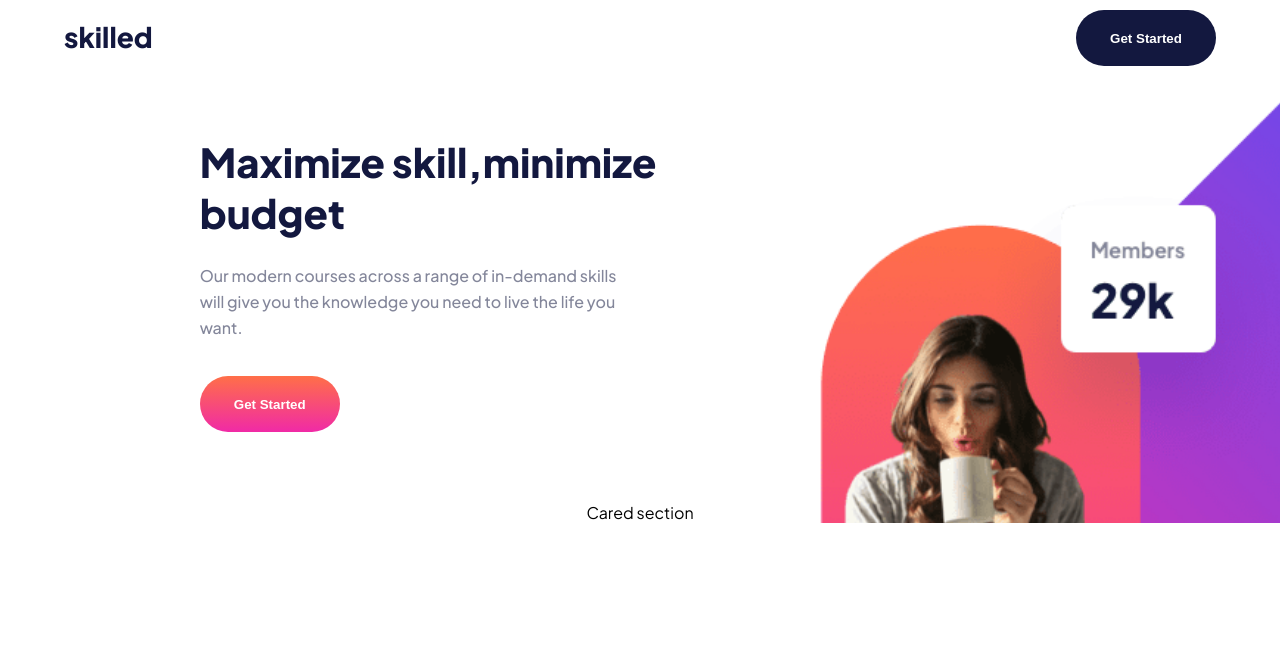
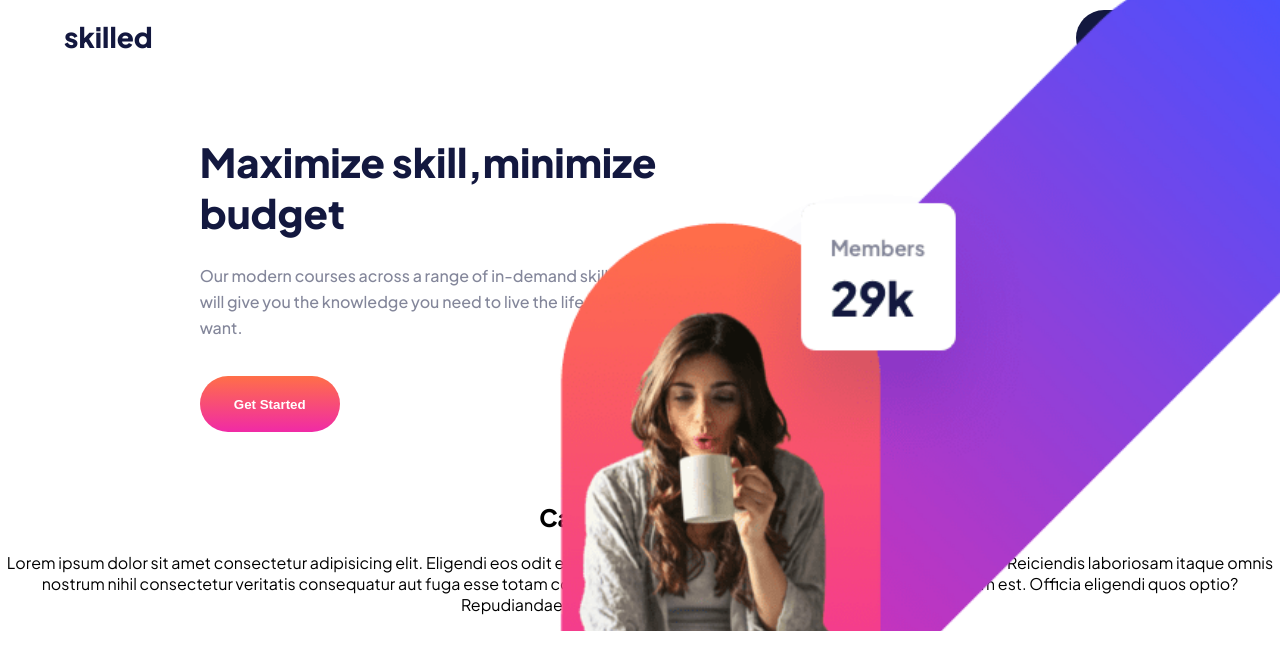
Before and after one commit to PiriyaLapa/Skilled-e-learning-landing-page, a React (Create React App) app: page / in a window 1280 px wide. Shown: the top 670 px of the page. Built offline with nearby package versions, Linux system fonts and the light colour scheme.

Commit message:
update to try to deploy

```diff
--- a/src/components/figure/styles.ts
+++ b/src/components/figure/styles.ts
@@ -11,8 +11,8 @@ export const StyledFigure = styled.img`
   @media screen and (min-width: 768px) {
     width:80%;
     position:absolute;
-    top:50%;
-    left:50%;
+    top:260px;
+    left:380px;
     transform:translate(35px,-353px);
   }
 `;
--- a/src/pages/LandingPage/LandingPage.tsx
+++ b/src/pages/LandingPage/LandingPage.tsx
@@ -9,7 +9,17 @@ export default class LandingPage extends Component {
       <StyledLandingPage>
         <Header />
         <Hero />
-        <section>Cared section</section>
+        <section>
+          <h1>Card section test</h1>
+          <p>
+            Lorem ipsum dolor sit amet consectetur adipisicing elit. Eligendi
+            eos odit esse quasi libero delectus reprehenderit facilis nulla
+            tenetur. Reiciendis laboriosam itaque omnis nostrum nihil
+            consectetur veritatis consequatur aut fuga esse totam commodi
+            veniam, nemo dolorem voluptatem tempora cum est. Officia eligendi
+            quos optio? Repudiandae architecto non facilis id doloribus.
+          </p>
+        </section>
       </StyledLandingPage>
     );
   }
```
